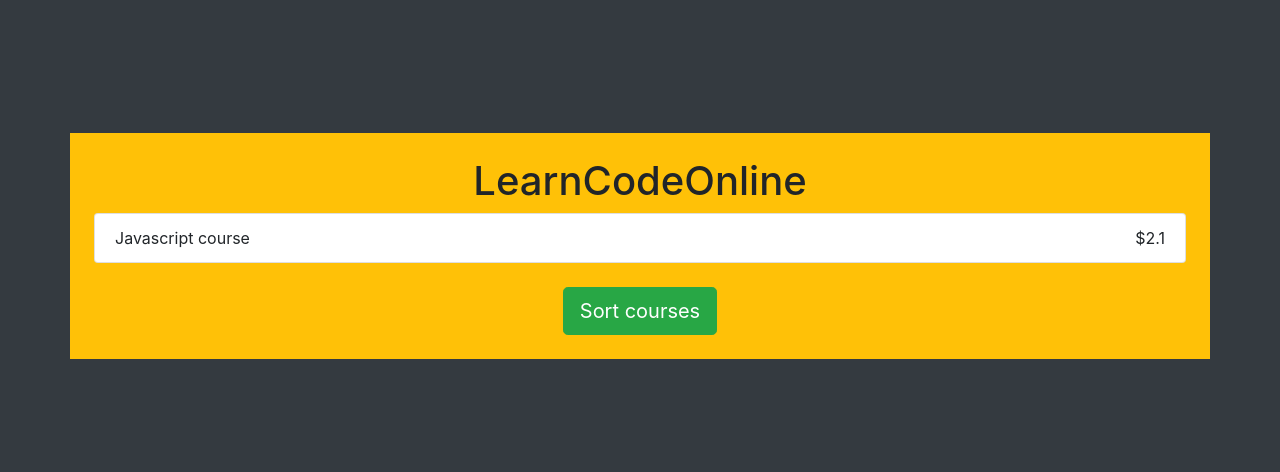
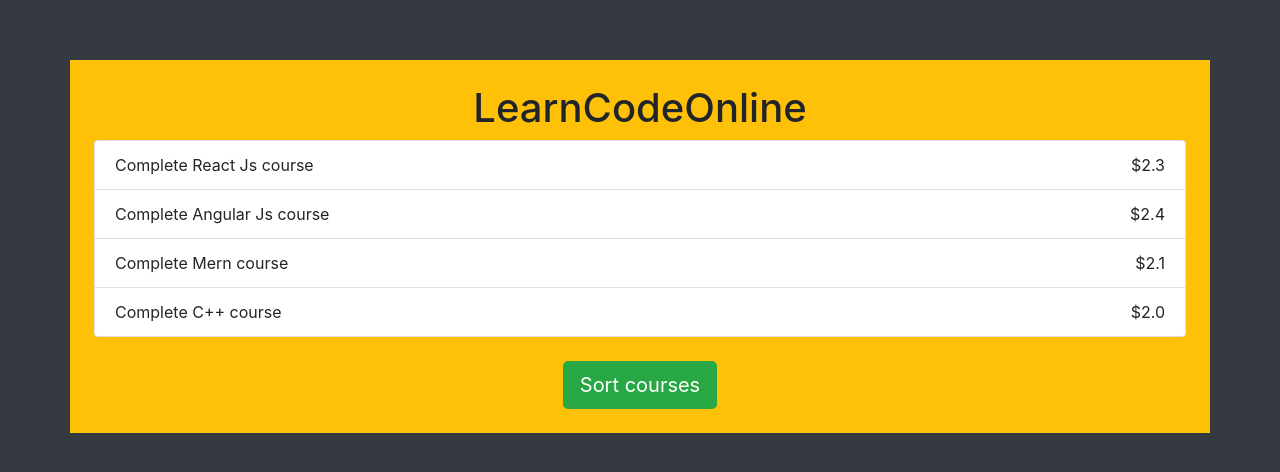
Before and after one commit to yuktibhatt/JavaScript, a plain HTML site: page proj3/index.html in a window 1280 px wide. Shown: the part 154-626 px from the top of the page. Drawn offline with nearby package versions, Linux system fonts and the light colour scheme.

Commit message:
understanding Text node

```diff
--- a/proj3/index.html
+++ b/proj3/index.html
@@ -14,9 +14,9 @@
     <div class="container bg-warning p-4">
       <h1 class="text-center">LearnCodeOnline</h1>
       <ul class="list-group">
-        <li class="list-group-item">
+       <!--  <li class="list-group-item">
           Javascript course<span class="float-right">$2.1</span>
-        </li>
+        </li> -->
       </ul>
       <button
         type="button"
--- a/proj3/script.js
+++ b/proj3/script.js
@@ -0,0 +1,47 @@
+const courses = [
+    {
+        name : "Complete React Js course",
+        price : "2.3"
+    },
+    {
+        name : "Complete Angular Js course",
+        price : "2.4"
+    },
+    {
+        name : "Complete Mern course",
+        price : "2.1"
+    },
+    {
+        name : "Complete C++ course",
+        price : "2.0"
+    },
+];
+
+function generateList () {
+    const ul = document.querySelector(".list-group");
+    ul.innerHTML = "";
+    courses.forEach((course) => {
+        const li = document.createElement("li");
+        li.classList.add("list-group-item");
+
+        const name = document.createTextNode(course.name);
+        li.appendChild(name);
+
+        const span = document.createElement("span");
+        span.classList.add("float-right");
+        const price = document.createTextNode("$" + course.price);
+        span.appendChild(price);
+
+        li.appendChild(span);
+        ul.appendChild(li);
+    });
+}
+
+//generateList();
+window.addEventListener("load", generateList);
+
+const button = document.querySelector(".sort-btn");
+button.addEventListener("click", () => {
+    courses.sort( (a,b) => a.price - b.price );
+    generateList();
+});
```
